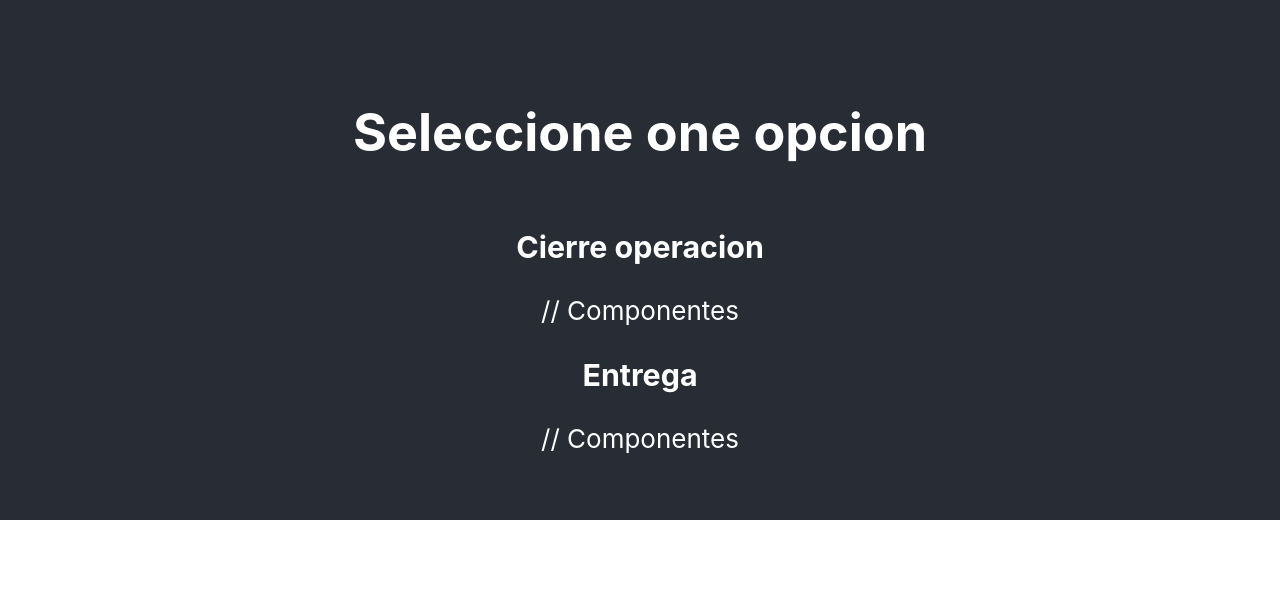
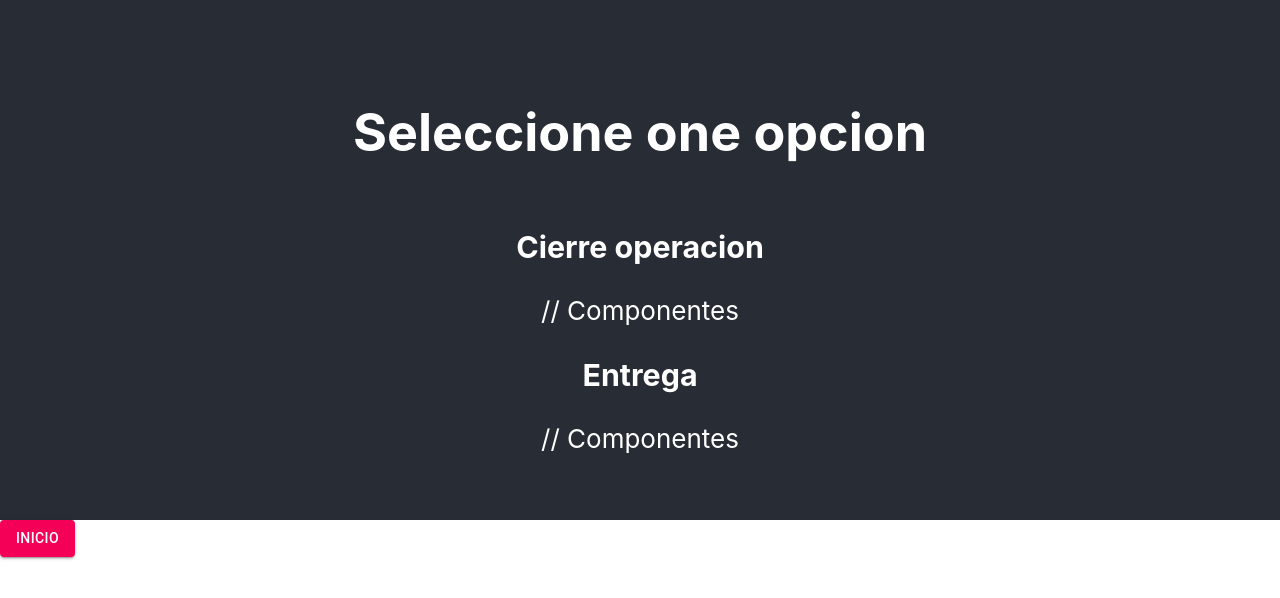
Before and after one commit to LordNickus/concesionario1, a React (Create React App) app: page /Secciones/Tradicional in a window 1280 px wide. Shown: the top 598 px of the page. Built offline with nearby package versions, Linux system fonts and the light colour scheme.

Commit message:
correcciones

```diff
--- a/src/App.css
+++ b/src/App.css
@@ -55,6 +55,9 @@ a{
   border-radius: 10px;
 }
 
+/* .BotonInicio {
+
+} */
 .FooterInitial{
   /* background-color: #282c34; */
   display: inline;
--- a/src/Secciones/Administracion.js
+++ b/src/Secciones/Administracion.js
@@ -4,14 +4,19 @@ import Button from '@material-ui/core/Button';
 
 const Administracion = ()=> {
     return (
-<div className='App-header'>
+    <div>
+    <div className='App-header'>
     <h1>Seleccione una opcion</h1>
 
     <Button variant="contained" color="primary">{<Link to='Planes'>Planes de Ahorro</Link>}</Button>
     <br/>
     <Button variant="contained" color="primary">{<Link to='Tradicional'>Tradicional</Link>}</Button>
 
-
-</div>)
+    </div>
+    <div className='BotonInicio'>
+        <Button variant="contained" color="secondary">{<Link to='/'>Inicio</Link>}</Button>
+     </div>
+</div>
+)
 }
 export default Administracion
--- a/src/Secciones/Planes.js
+++ b/src/Secciones/Planes.js
@@ -1,9 +1,11 @@
 import React from 'react';
 import {Link} from 'react-router-dom';
+import Button from '@material-ui/core/Button';
 
 const Planes =()=> {
     return (
-<div className='App-header'>
+        <div>
+    <div className='App-header'>
     <h1>Seleccione alguna opcion</h1>
 
     <h3><a>Suscripcion</a></h3>
@@ -15,7 +17,12 @@ const Planes =()=> {
     <h3><a>Entrega</a></h3>
     // Componentes
 
-</div>)
+</div>
+<div className='BotonInicio'>
+        <Button variant="contained" color="secondary">{<Link to='/'>Inicio</Link>}</Button>
+     </div>
+     </div>
+     )
 }
 
 export default Planes
--- a/src/Secciones/PostVenta.js
+++ b/src/Secciones/PostVenta.js
@@ -4,7 +4,8 @@ import Button from '@material-ui/core/Button';
 
 const PostVenta = ()=> {
     return (
-<div className='App-header'>
+        <div>
+    <div className='App-header'>
     <h1>Seleccione una opcion por favor</h1>
 
     <Button variant="contained" color="primary">{<Link to='Planes'>Agendamiento de Servicio</Link>}</Button>
@@ -14,6 +15,12 @@ const PostVenta = ()=> {
     <Button variant="contained" color="primary">{<Link to='Tradicional'>Agendamiento Proximo Servicio</Link>}</Button>
     <br/>
     <Button variant="contained" color="primary">{<Link to='Tradicional'>Encuesta Satisfaccion</Link>}</Button>
-</div>)
+    </div>
+    <div className='BotonInicio'>
+        <Button variant="contained" color="secondary">{<Link to='/'>Inicio</Link>}</Button>
+     </div>
+
+        </div>
+)
 }
 export default PostVenta;
--- a/src/Secciones/Tradicional.js
+++ b/src/Secciones/Tradicional.js
@@ -1,9 +1,12 @@
 import React from 'react';
 import {Link} from 'react-router-dom';
+import Button from '@material-ui/core/Button';
 
 
 const Tradicional = ()=>{
- return (<div className='App-header'>
+ return (
+ <div>
+ <div className='App-header'>
     <h1>Seleccione one opcion</h1>
 
     <h3><a>Cierre operacion</a></h3>
@@ -12,7 +15,10 @@ const Tradicional = ()=>{
     // Componentes
 
 
-</div>)
-}
+</div>
+<div className='BotonInicio'>
+        <Button variant="contained" color="secondary">{<Link to='/'>Inicio</Link>}</Button>
+     </div>
+        </div>)}
 
 export default Tradicional
--- a/src/Secciones/Usuario.js
+++ b/src/Secciones/Usuario.js
@@ -14,9 +14,12 @@ const Usuario = ()=> {
 
     <Button variant="contained" color="primary">{<Link to="Administracion">Administracion</Link>}</Button>
     <br/>
-    <Button variant="contained" color="primary">{<Link to="/PosVenta">PostVenta</Link>}</Button>
+    <Button variant="contained" color="primary">{<Link to="PostVenta">PostVenta</Link>}</Button>
 
     </div>
+    <div className='BotonInicio'>
+        <Button variant="contained" color="secondary">{<Link to='/'>Inicio</Link>}</Button>
+     </div>
 </div>
 )
 }
--- a/src/Secciones/Visitante.js
+++ b/src/Secciones/Visitante.js
@@ -1,5 +1,6 @@
 import React from 'react';
 import {Link} from 'react-router-dom';
+import Button from '@material-ui/core/Button';
 
 const Visitante = ()=>{
    return ( <div className='App-header'>
@@ -11,6 +12,9 @@ const Visitante = ()=>{
         // componentes
         <h3><a>Asesorate</a></h3>
     // componentes
+    <div className='BotonInicio'>
+        <Button variant="contained" color="secondary">{<Link to='/'>Inicio</Link>}</Button>
+     </div>
     </div>)
 }
 
```
